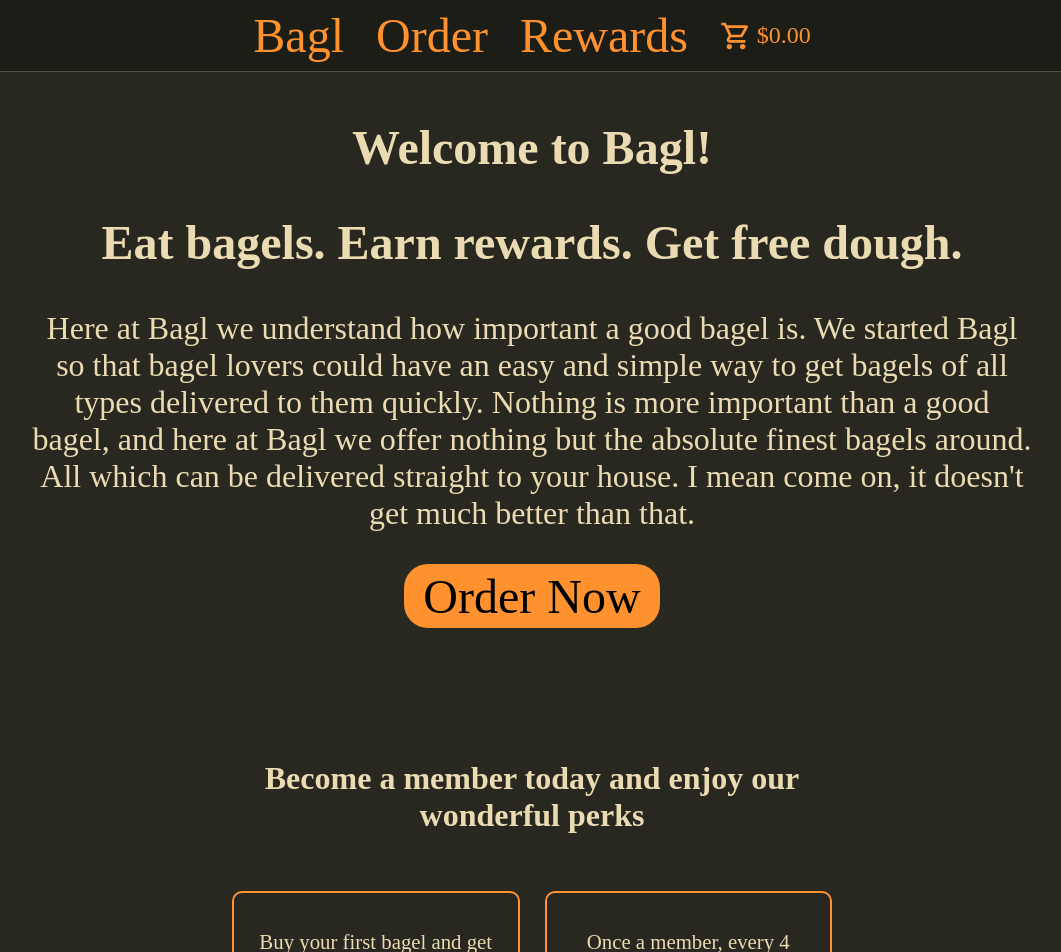
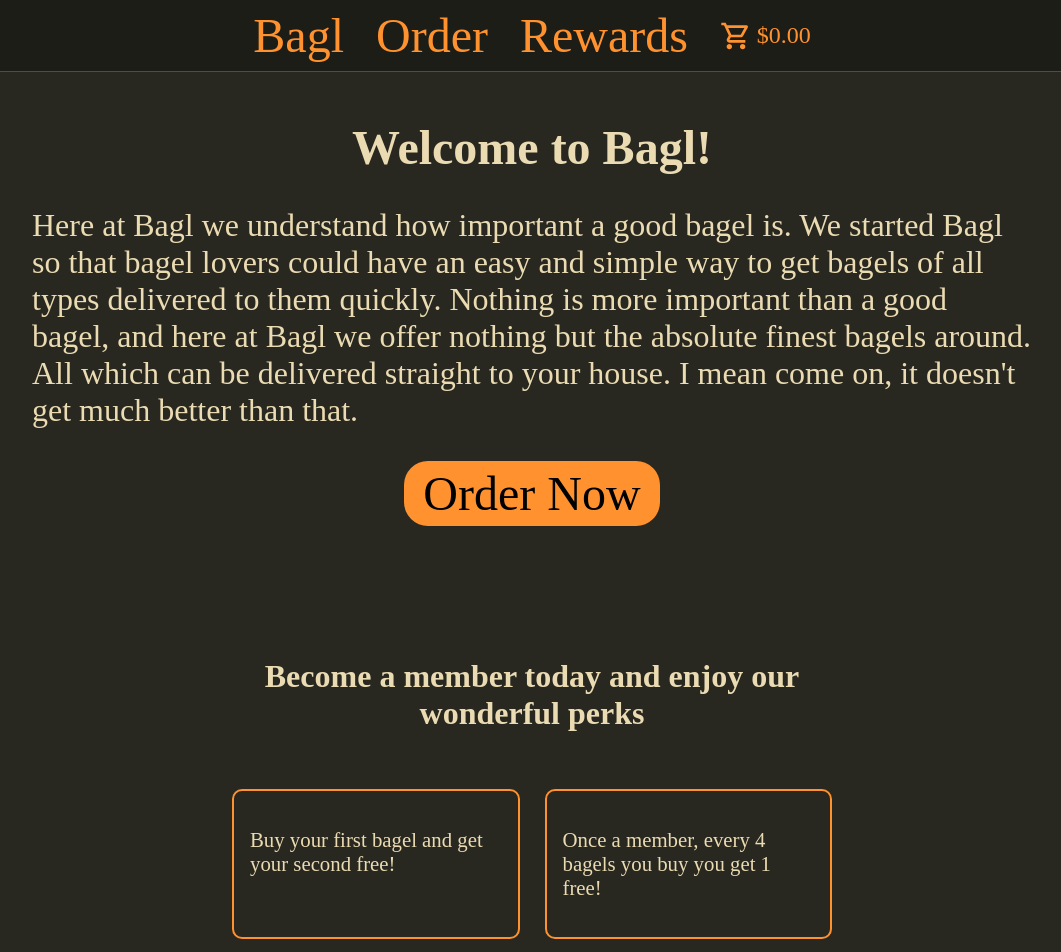
Before and after one commit to AndrewRoddy/HIC-Project-1, a SvelteKit app: page / in a window 1280 px wide. Shown: the top 952 px of the page, without its empty margins (108-1169 px from the left). Built offline with nearby package versions, Linux system fonts and the light colour scheme.

Commit message:
Changed the homepage to be subtely left aligned
The homepage text boxes are now left aligned the whole page is subject to change though still.

```diff
--- a/src/routes/+page.svelte
+++ b/src/routes/+page.svelte
@@ -4,7 +4,6 @@
 
 <div class="content">
   <h1 class="motto">Welcome to Bagl!</h1>
-  <h2 class="motto">Eat bagels. Earn rewards. Get free dough.</h2>
 
   <div class="mission">
     <p class="mission-text">Here at Bagl we understand how important a good bagel is.
@@ -43,19 +42,19 @@
     max-width: 1000px;
     margin: 0 auto;
     padding: 0 1rem;
+    text-align: left;
   }
 
   .motto {
     font-family: 'Times New Roman';
     font-size: 3em;
+    color: var(--text);
     text-align: center;
-    color: var(--text);
   }
 
   .mission-text {
     font-family: 'Times New Roman';
     font-size: 2em;
-    text-align: center;
     color: var(--text);
   }
 
@@ -108,7 +107,7 @@
     border: 2px solid var(--accent);
     border-radius: 10px;
     padding: 1rem;
-    text-align: center;
+    text-align: left;
     font-size: 1.3em;
   }
 
```
